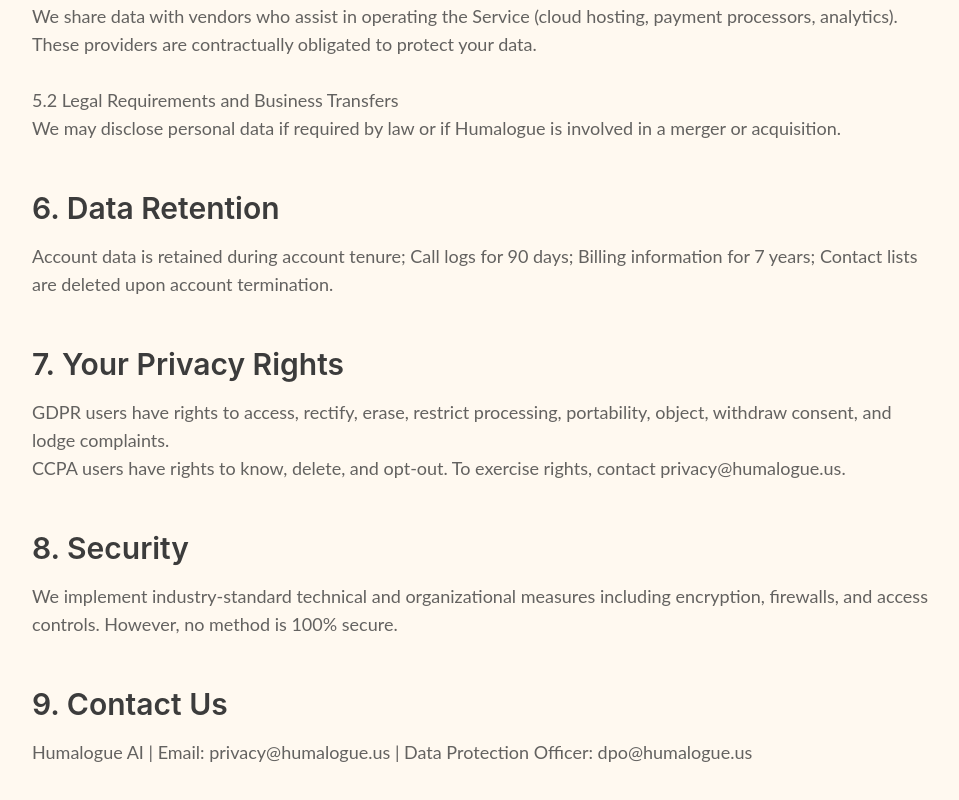
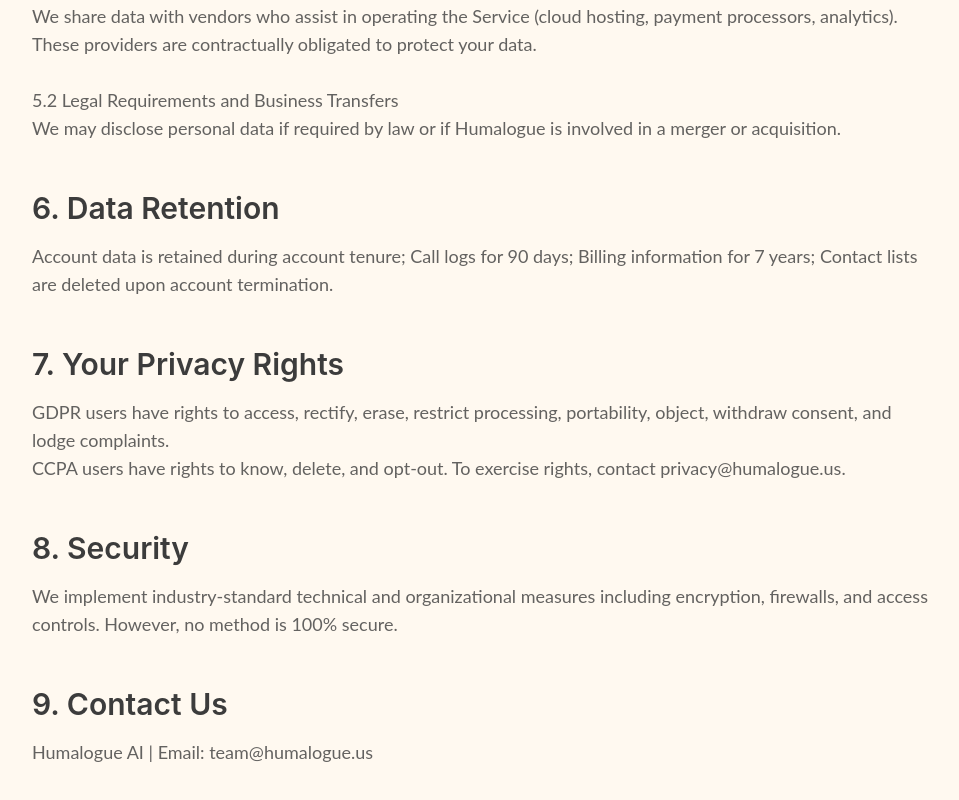
Before and after one commit to MusmRapid/ai-voice-landing, a React (Vite) app: page /privacy-policy in a window 1280 px wide. Shown: the part 1286-2086 px from the top of the page, without its empty margins (160-1119 px from the left). Built offline with nearby package versions, Linux system fonts and the light colour scheme.

Commit message:
small change

```diff
--- a/src/pages/PrivacyPolicy.tsx
+++ b/src/pages/PrivacyPolicy.tsx
@@ -54,35 +54,35 @@
   },
   {
     title: "9. Contact Us",
-    content: `Humalogue AI | Email: privacy@humalogue.us | Data Protection Officer: dpo@humalogue.us`,
+    content: `Humalogue AI | Email: team@humalogue.us`,
   },
 ];
 
 const PrivacyPolicy: React.FC = () => {
   return (
-    <div className="min-h-screen py-16 px-6 md:px-12 bg-lightBg text-lightText transition-colors duration-500">
+    <div className="min-h-screen px-6 py-16 transition-colors duration-500 md:px-12 bg-lightBg text-lightText">
 
       <div className="max-w-4xl mx-auto mb-8">
         <Link
           to="/"
-          className="inline-flex items-center text-heroLeft hover:text-yellowBrand font-medium text-sm md:text-base"
+          className="inline-flex items-center text-sm font-medium text-heroLeft hover:text-yellowBrand md:text-base"
         >
           <ArrowLeft className="w-5 h-5 mr-2" />
           Back to Home
         </Link>
       </div>
 
-      <h1 className="text-4xl md:text-5xl font-bold text-center mb-12 text-heroLeft">
+      <h1 className="mb-12 text-4xl font-bold text-center md:text-5xl text-heroLeft">
         Privacy Policy
       </h1>
 
       <div className="max-w-4xl mx-auto space-y-12">
         {sections.map((section, idx) => (
           <div key={idx} className="space-y-4">
-            <h2 className="text-2xl md:text-3xl font-semibold text-lightText">
+            <h2 className="text-2xl font-semibold md:text-3xl text-lightText">
               {section.title}
             </h2>
-            <p className="text-base md:text-lg leading-relaxed text-lightText/80 whitespace-pre-line">
+            <p className="text-base leading-relaxed whitespace-pre-line md:text-lg text-lightText/80">
               {section.content}
             </p>
           </div>
```
